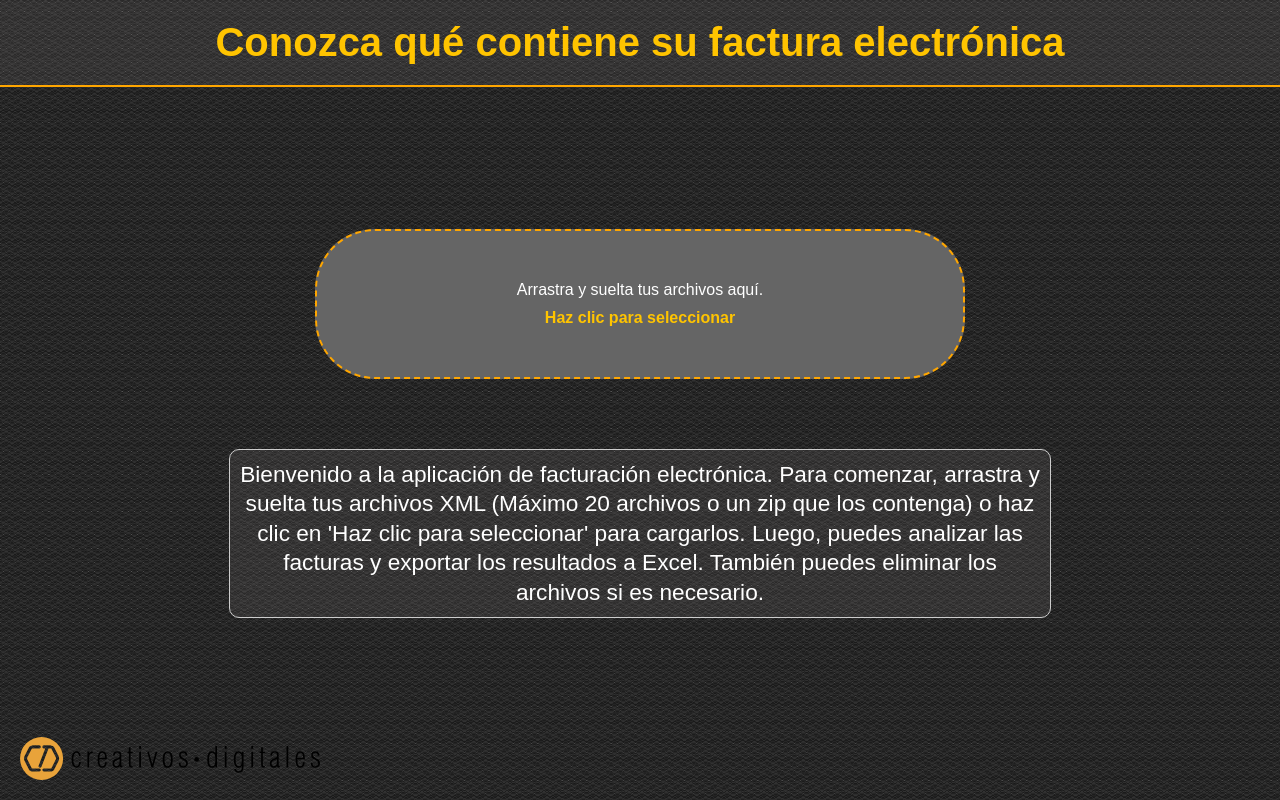
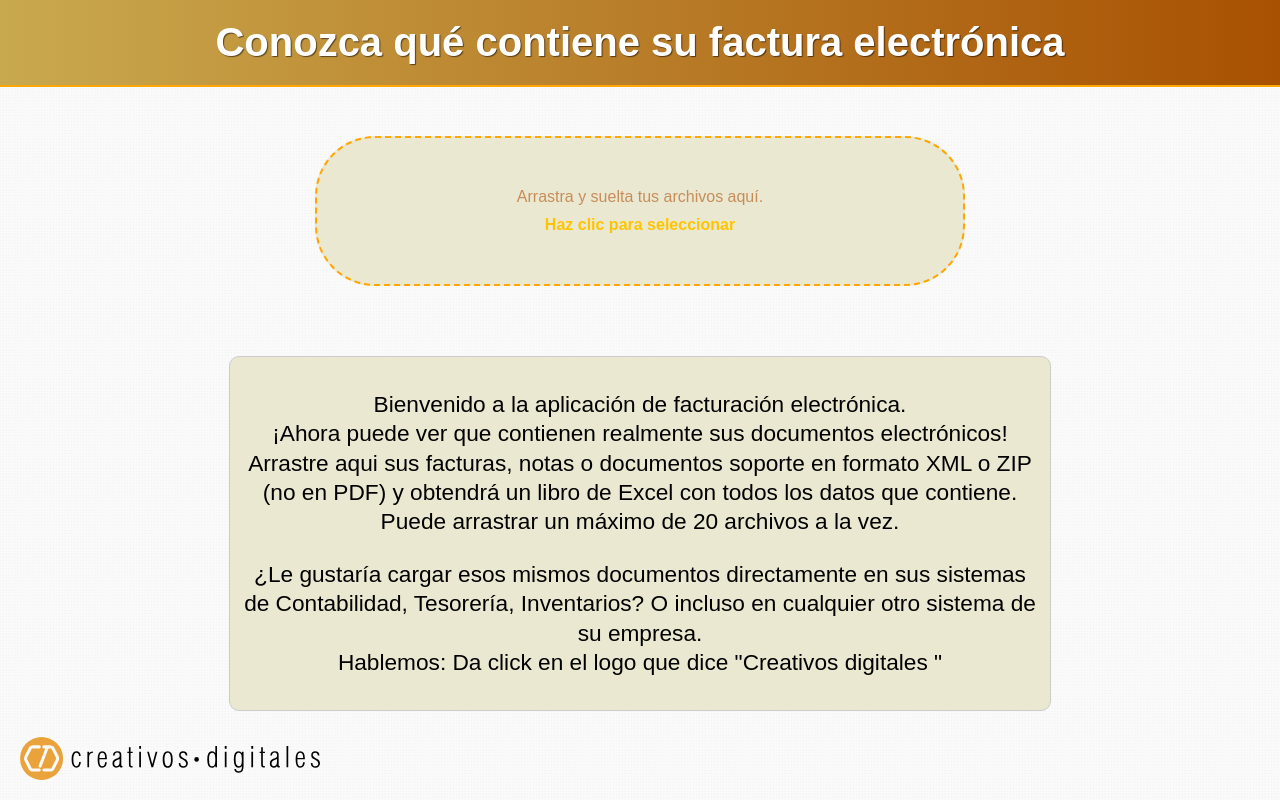
Before and after one commit to JhnnyPzG/GFE, a website: page public/index.html in a window 1280 px wide. Drawn offline with Linux system fonts and the light colour scheme.

Commit message:
change of colors
change of colors in css

```diff
--- a/public/index.html
+++ b/public/index.html
@@ -25,10 +25,18 @@
         </div>
 
         <div id="tutorial" style="margin: 20px 0; padding: 10px; border: 1px solid #ccc;">
-            Bienvenido a la aplicación de facturación electrónica. Para comenzar, arrastra y suelta tus archivos XML
-            (Máximo 20 archivos o un zip que los contenga) o haz clic en 'Haz clic para seleccionar' para cargarlos.
-            Luego, puedes analizar las facturas y exportar los resultados a Excel. También puedes eliminar los archivos
-            si es necesario.
+            <p>Bienvenido a la aplicación de facturación electrónica.<br>
+                ¡Ahora puede ver que contienen realmente sus documentos electrónicos!<br>
+
+            Arrastre aqui sus facturas, notas o documentos soporte en formato XML o ZIP (no en PDF)
+
+            y obtendrá un libro de Excel con todos los datos que contiene.<br>
+
+            Puede arrastrar un máximo de 20 archivos a la vez. <br></p>
+
+            <p>¿Le gustaría cargar esos mismos documentos directamente en sus sistemas de Contabilidad, Tesorería, Inventarios? O incluso en cualquier otro sistema de su empresa.<br>
+
+            Hablemos: Da click en el logo que dice "Creativos digitales " </p>
         </div>
 
         <div id="buttonContainer">
--- a/public/style.css
+++ b/public/style.css
@@ -3,7 +3,7 @@ body {
     text-align: center;
     margin: 0;
     background-color: #252525;
-    background-image: url('img/f4.png');
+    background-image: url('img/cs.png');
     background-size: cover;
     display: flex;
     flex-direction: column;
@@ -12,13 +12,14 @@ body {
 
 
 header {
-    background-color: #8f888826;
+    background-image: linear-gradient(to right, #c9a94e, #a85102);
     padding: 20px 0;
     border-bottom: 2px solid #ffa600;
 }
 
 h1 {
-    color: #ffc400;
+    color: #ffffff;
+    text-shadow: 1px 1px 1px #0000008c;
     font-family: 18px "Source Sans Pro", sans-serif;
     font-size: 40px;
     margin: 0;
@@ -26,8 +27,8 @@ h1 {
 
 
 #tutorial {
-    background-color: #8f888826;
-    color: white;
+    background-color: #eae8d1;
+    color: #000000;
     border: 2px dashed #ffa600;
     border-radius: 10px;
     padding: 20px;
@@ -56,14 +57,14 @@ h1 {
     cursor: pointer;
     margin-top: 0px;
     margin-bottom: 50px;
-    background-color: #656565;
-    color: white;
+    background-color: #eae8d1;
+    color: #c78d58;
 }
 
 .drop-area p {
     margin: 0;
     font-size: 16px;
-    color: #ffffff;
+    color: #c78d58;
 }
 
 .drop-area.active {
```
Also changed, not shown: public/img/cs.png (added).
